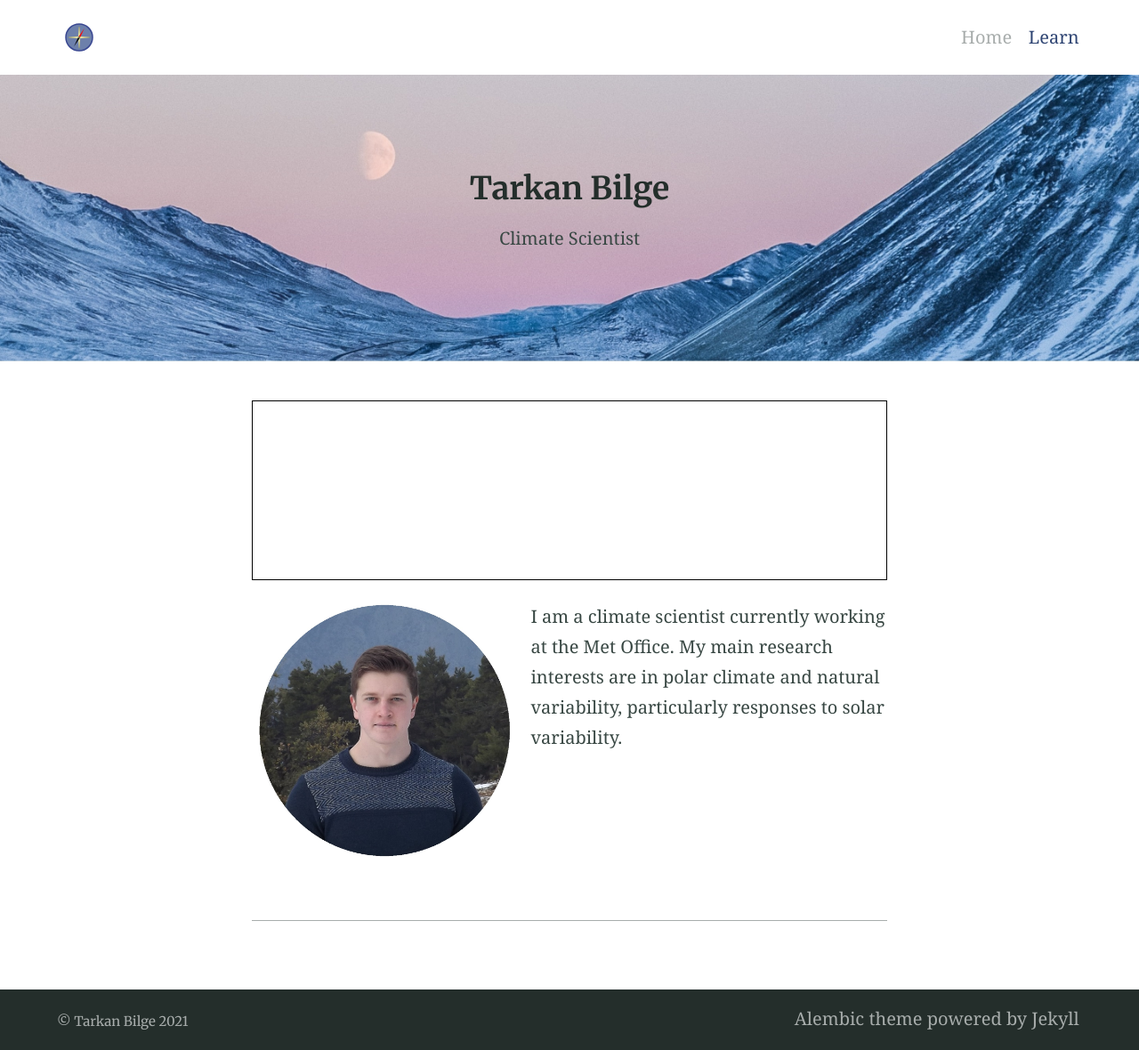
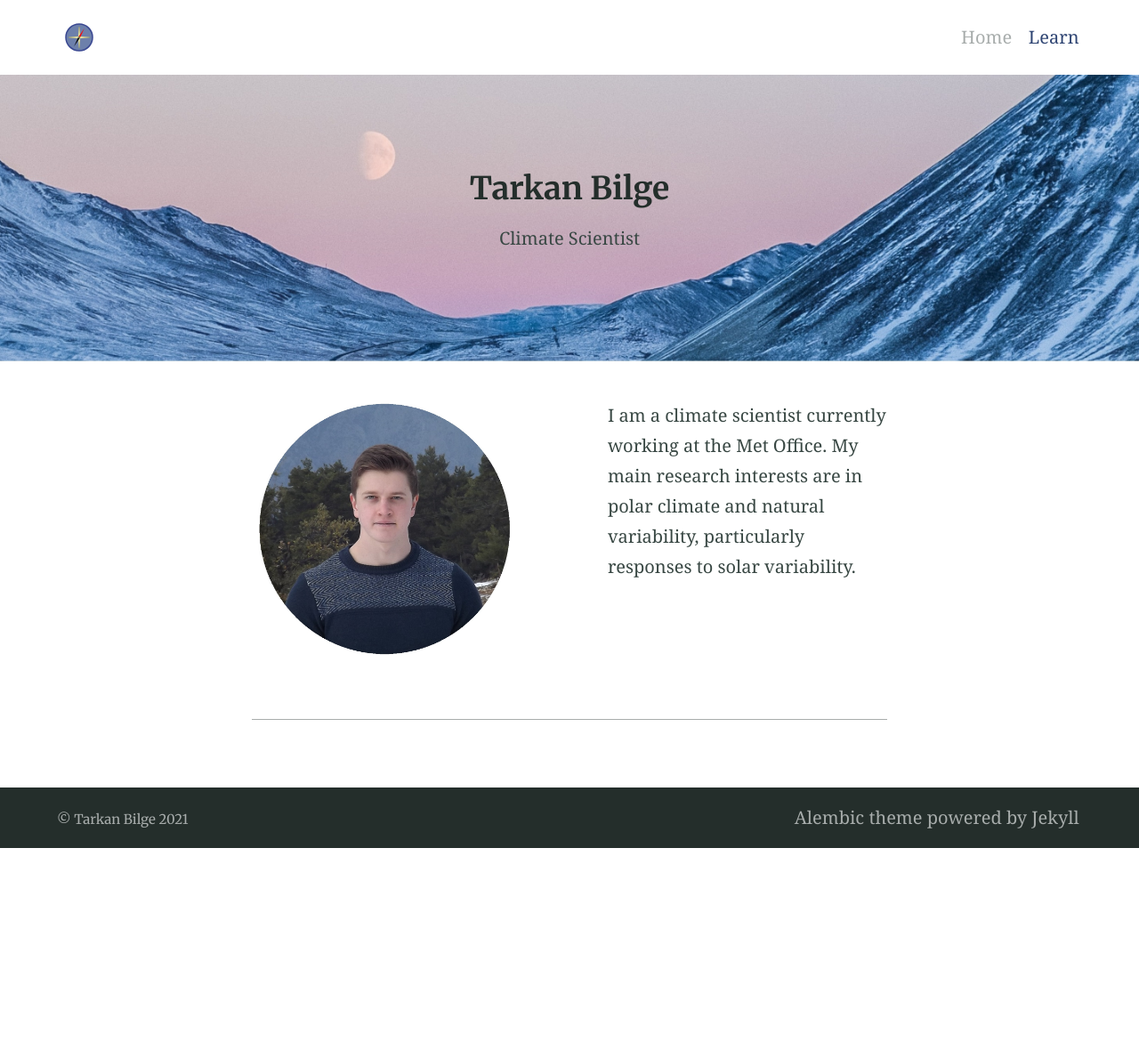
Before and after one commit to tarkanbilge/tarkanbilge.github.io, a Jekyll site: the page built from index.md, in a window 1280 px wide. Shown: the whole page at 89% size. Built offline with Jekyll 4.4.1, drawn with Linux system fonts in a browser that asks for light colours; after the commit the page ends 953 px from its top, so only the background shows below that.

Commit message:
Formatting

```diff
--- a/index.md
+++ b/index.md
@@ -6,10 +6,9 @@
 feature_image: "https://tarkanbilge.github.io/assets/mountain1.jpg"
 ---
 
+{% include figure.html image="https://tarkanbilge.github.io/assets/web_profile1.jpg" position="left" width="300" height="800" %}
 
-
-
-<p style="border:1px; border-style:solid; border-color:#000000; padding: 5em;"> {% include figure.html image="https://tarkanbilge.github.io/assets/web_profile1.jpg" position="left" width="300" height="800" %} I am a climate scientist currently working at the Met Office. My main research interests are in polar climate and natural variability, particularly responses to solar variability.  </p>
+<div style="margin-left: 20em;" > I am a climate scientist currently working at the Met Office. My main research interests are in polar climate and natural variability, particularly responses to solar variability.  </div>
 <br/><br/>
 
 ---
```
